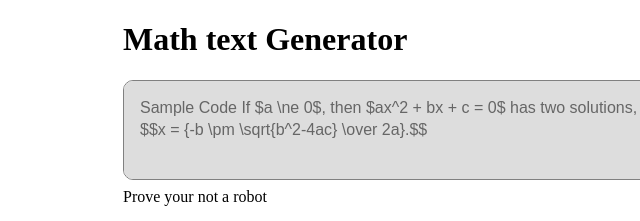
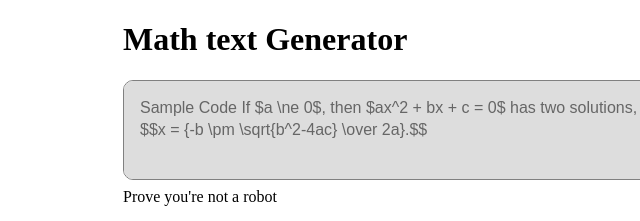
Before and after one commit to dismal002/ezmathgenerator, a plain HTML site: page index.html in a window 1280 px wide. Shown: the top 221 px of the page, 197-837 px from the left. Drawn offline with nearby package versions, Linux system fonts and the light colour scheme.

Commit message:
Update index.html

```diff
--- a/index.html
+++ b/index.html
@@ -97,7 +97,7 @@ Sample Code If $a \ne 0$, then $ax^2 + bx + c = 0$ has two solutions,
 $$x = {-b \pm \sqrt{b^2-4ac} \over 2a}.$$
 </textarea>
   <br>
-  <label>Prove your not a robot</label>
+  <label>Prove you're not a robot</label>
   <div class="g-recaptcha" data-sitekey="6LfLmJwhAAAAAEn3Ejyg0yEo1_QKIBzb1uJyc9Y-"></div>
 <br />
 <div class="center">
```
